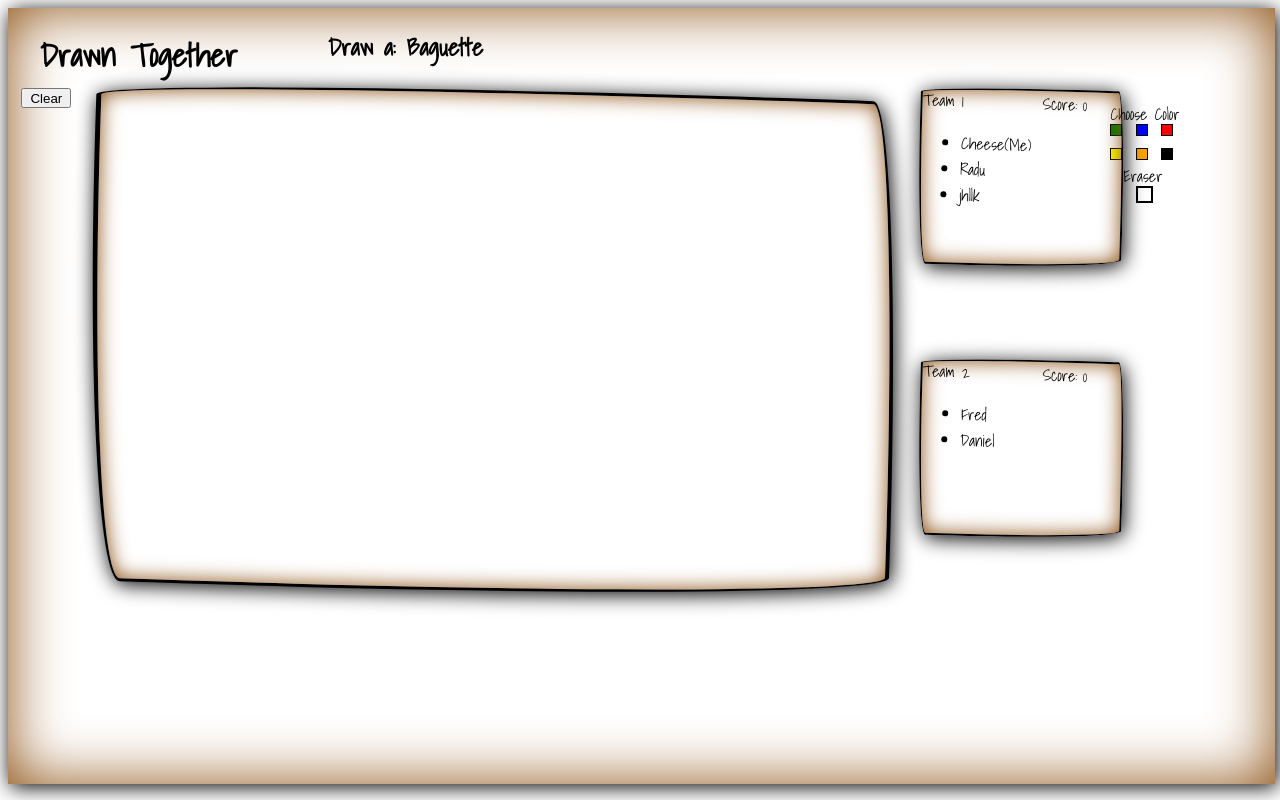
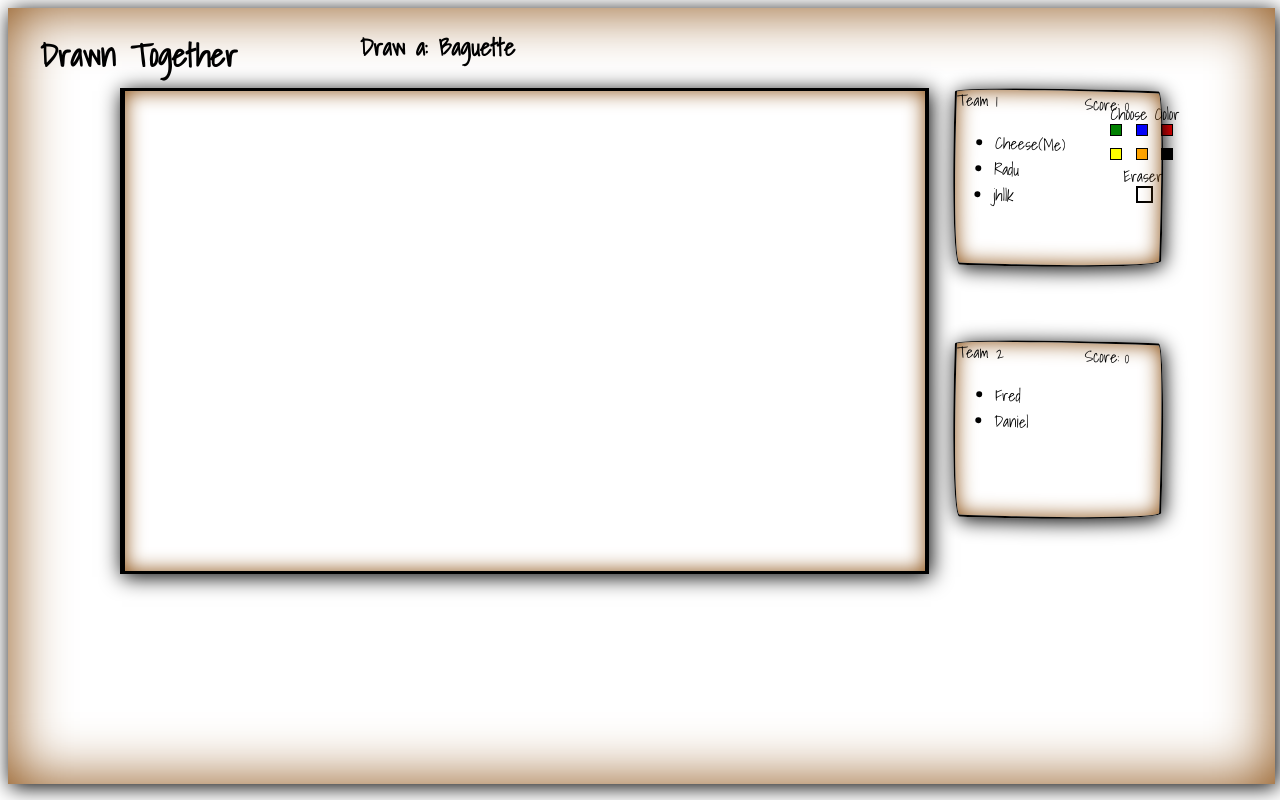
Before and after one commit to fkerr0890/drawnTogether, a Flask app: a page that uses app/templates/draw.html in a window 1280 px wide. Run offline with Flask 2, Linux system fonts and the light colour scheme; data comes from the database, SQL or seed files in the repository; both versions use the stored data as it was after the commit; some libraries are stand-ins or nearby versions.

Commit message:
changed the px to em

```diff
--- a/app/static/style.css
+++ b/app/static/style.css
@@ -88,9 +82,9 @@
 }
 .container2{
     display: grid;
-    grid-template-columns: 50px 800px 250px;
-    grid-template-rows:  50px 450px 20px;
-    gap: 30px;
+    grid-template-columns: 5em 50em 20em;
+    grid-template-rows:  3em 27em 2em;
+    gap: 2em;
 }
 #role{
     grid-row: 1;
@@ -101,10 +95,13 @@
     background-color: white;
     grid-row: 2;
     grid-column: 2;
+    width: 50em;
+    height: 30em;
     border:2px solid;
-    transform: rotate(2deg);
+    /* transform: rotate(2deg); */
     border-width: 3px 4px 3px 5px;
-    border-radius:95% 4% 92% 5%/4% 95% 6% 95%;
+    /* border-radius:95% 4% 92% 5%/4% 95% 6% 95%; */
+
     box-shadow: 2px 3px 20px black, 0 0 20px #8a4d0f inset;
 
 }
@@ -129,8 +126,8 @@
     grid-column: 3;
     grid-row: 2;
     border:2px solid;
-    width: 202px;
-    height: 175px;
+    width: 13em;
+    height: 11em;
 
 }
 #team2{
@@ -139,16 +136,16 @@
     transform: rotate(2deg);
     grid-column: 3;
     grid-row: 2;
-    width: 202px;
-    height: 175px;
+    width: 13em;
+    height: 11em;
     align-self: flex-end;
     box-shadow: 2px 3px 20px black, 0 0 20px #8a4d0f inset;
     border:2px solid;
 
 }
 .team{
-    width: 200px;
-    height: 150px;
+    width: 13em;
+    height: 11em;
     /* border-width: 3px 4px 3px 5px; */
     /* border-radius:95% 4% 92% 5%/4% 95% 6% 95%; */
     /* box-shadow: 2px 3px 20px black, 0 0 20px #8a4d0f inset; */
@@ -176,35 +173,28 @@
     font-family:Shadows Into Light;
 
 }
-#erase{
-    width: 50px;
-    height: 20px;
-    grid-row: 2;
-    grid-column: 1;
-    margin-left: 1em;
 
-}
 #score1{
-    width: 50px;
-    height: 20px;
+    width: 3em;
+    height: .25em;
     float: right;
     margin-right: 2em;
 }
 #numberone{
-    width: 10px;
-    height: 20px;
+    width: .5em;
+    height: .25em;
     float: right;
     /* margin-right: 2em; */
 }
 #score2{
-    width: 50px;
-    height: 20px;
+    width: 3em;
+    height: .25em;
     float: right;
     margin-right: 2em;
 }
 #numbertwo{
-    width: 10px;
-    height: 20px;
+    width: .5em;
+    height: .25em;
     float: right;
     /* margin-right: 2em; */
 }
--- a/app/templates/draw.html
+++ b/app/templates/draw.html
@@ -116,14 +116,14 @@
             <div style="position:absolute;top:18%;left:91%;width:10px;height:10px;background:black;border:1px solid;" id="black" onclick="x='black'; y=2"></div>
             <div style="position:absolute;top:20%;left:88%;">Eraser</div>
             <div style="position:absolute;top:23%;left:89%;width:13px;height:13px;background:white;border:2px solid;" id="white" onclick="x='white'; y=28"></div>
-            <button id= "erase" onclick="erase()">Clear</button>
+
 
             {% if drawer == false %}
                 <label id="labeldraw">
                     Guess:
                     <input id="answer" type="text" name="guess_input">
                 </label>
-                <button type="submit" id="enter">Enter</button>
+                <button id="enter" type="submit">Enter</button>
             {% endif %}
             <div id = "team1">
                 Team 1
@@ -156,7 +156,7 @@
             </div>
         </div>
         <script>
-            <!--Logic for getting checking the guess-->
+
             $('#enter').on('click', function () {
                 let guess = $('#answer');
                 /*if (guess_answer.val() == '{{word_to_guess}}') {
@@ -167,6 +167,8 @@
                 socket.emit('guess',guess.val());
                 guess.val('');
             });
+
+
         </script>
     </body>
     </html>
```
Also changed, not shown: other parts of app/static/style.css (+14 -20 lines), app/users.db (added).
